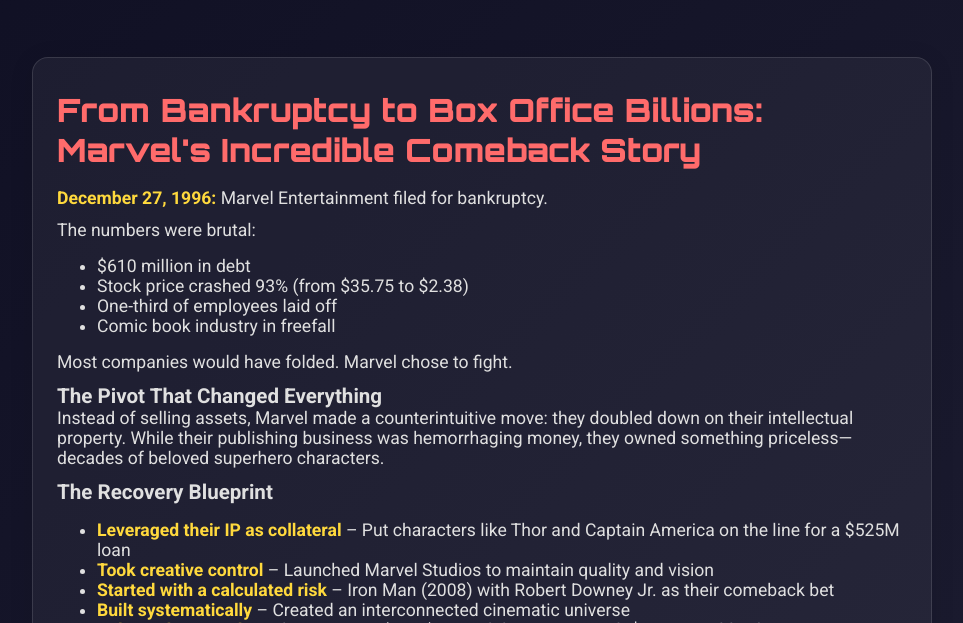
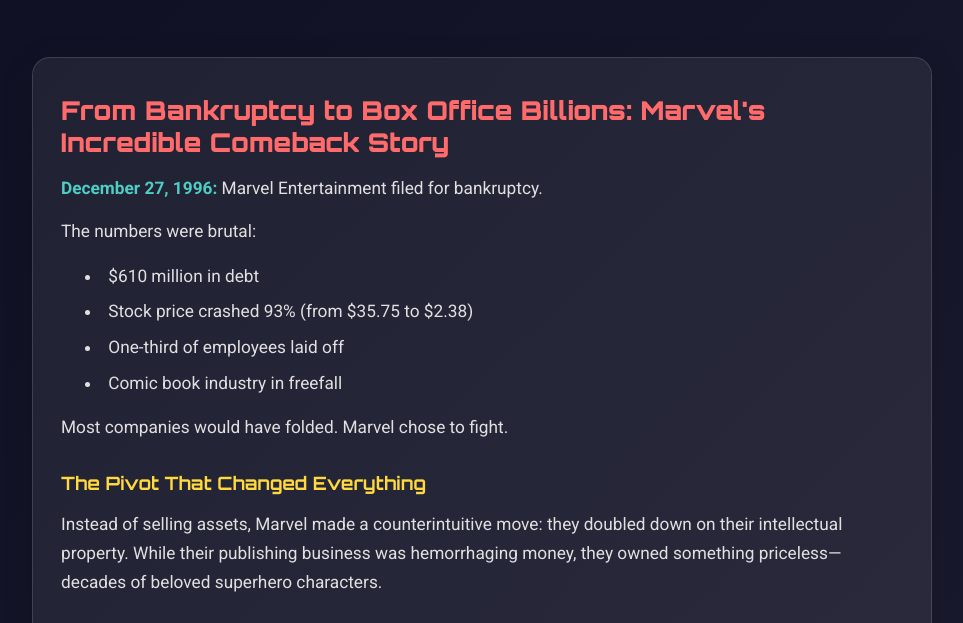
Before and after one commit to mjkota/business-comeback-stories, a plain HTML site: page companies/marvel/index.html in a window 1280 px wide. Shown: the part 172-795 px from the top of the page, without its empty margins (158-1121 px from the left). Drawn offline with Linux system fonts and the light colour scheme.

Commit message:
style: align Marvel story section lists and typography with timeline for visual consistency

```diff
--- a/companies/marvel/index.html
+++ b/companies/marvel/index.html
@@ -247,41 +247,61 @@
             }
         }
 
+        .marvel-story,
+        .marvel-story * {
+            font-family: 'Roboto', sans-serif;
+            color: #e0e0e0;
+        }
+
         .marvel-story {
-            background: rgba(255, 255, 255, 0.05);
-            border: 1px solid rgba(255, 255, 255, 0.12);
-            border-radius: 16px;
-            padding: 32px 24px;
-            margin-bottom: 40px;
-            color: #e0e0e0;
-            font-size: 1.1rem;
+            background: rgba(255, 255, 255, 0.07);
+            border: 1.5px solid rgba(255, 255, 255, 0.13);
+            border-radius: 18px;
+            padding: 36px 28px;
+            margin-bottom: 48px;
+            font-size: 1.08rem;
             max-width: 900px;
             margin-left: auto;
             margin-right: auto;
-            box-shadow: 0 4px 24px 0 rgba(0,0,0,0.10);
+            box-shadow: 0 6px 32px 0 rgba(0,0,0,0.13);
         }
 
-        .marvel-story h2 {
-            color: #ff6b6b;
-            font-size: 2rem;
+        .marvel-story h2, .marvel-story h3 {
             font-family: 'Orbitron', sans-serif;
             font-weight: 900;
-            margin-bottom: 18px;
-            text-align: left;
+            color: #ff6b6b;
+            margin-bottom: 16px;
         }
 
-        .marvel-story ul {
-            margin: 16px 0 16px 24px;
-            padding-left: 16px;
+        .marvel-story h3 {
+            color: #ffd93d;
+            font-size: 1.15rem;
+            font-weight: 700;
+            margin-top: 28px;
+        }
+
+        .marvel-story ul,
+        .marvel-story ol {
+            margin: 16px 0 16px 0;
+            padding-left: 24px;
+            list-style-position: inside;
+        }
+
+        .marvel-story li {
+            margin-bottom: 8px;
+            line-height: 1.6;
+            font-size: 1.08rem;
+            color: #e0e0e0;
         }
 
         .marvel-story strong {
-            color: #ffd93d;
+            color: #4ecdc4;
             font-weight: 700;
         }
 
         .marvel-story p {
-            margin-bottom: 12px;
+            margin-bottom: 14px;
+            line-height: 1.7;
         }
     </style>
 </head>
```
Also changed, not shown: 1 other file.
